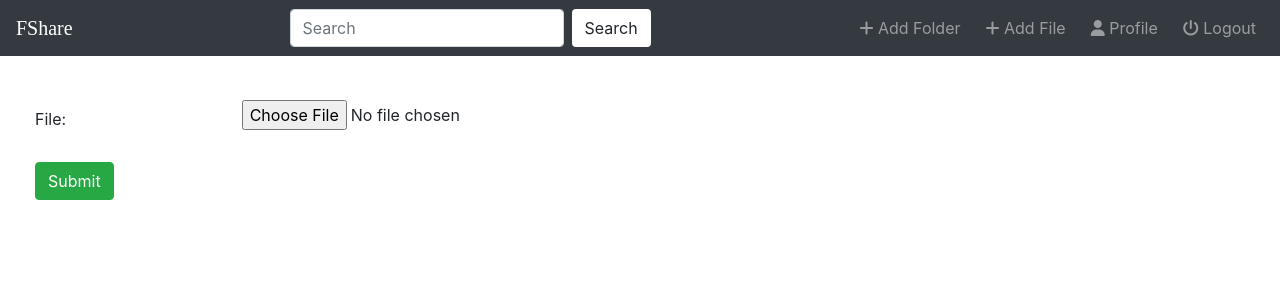
After one commit to PraneethChandra18/filesharing, a Django app: page /fileshare/file/add/ in a window 1280 px wide. The commit adds this page. Shown: the top 300 px of the page. Run offline with Django 3.2, Linux system fonts and the light colour scheme; some libraries are stand-ins or nearby versions.

```diff
--- a/fileshare/models.py
+++ b/fileshare/models.py
@@ -19,10 +19,13 @@ class Folder(models.Model):
 class File(models.Model):
     user = models.ForeignKey(User,on_delete=models.CASCADE,default=1)
     folder=models.ForeignKey(Folder,on_delete=models.CASCADE,null=True,blank=True)
-    name = models.CharField(max_length=50)
+    name = models.CharField(max_length=50,null=True,blank=True)
     file=models.FileField();
-    info=models.TextField()
+    info=models.TextField(null=True,blank=True)
     created_on = models.DateTimeField(auto_now_add=True)
 
+    def get_absolute_url(self):
+        return reverse('fileshare:index')
+
     def __str__(self):
-        return self.name
+        return self.user.username
--- a/fileshare/templates/fileshare/base.html
+++ b/fileshare/templates/fileshare/base.html
@@ -30,6 +30,10 @@
             <a class="nav-link" href="{% url 'fileshare:folder-add' %}"><i class='fas fa-plus'></i> Add Folder &nbsp;</a>
           </li>
           <li class="nav-item">
+            <a class="nav-link" href="{% url 'fileshare:file-add' %}"><i class='fas fa-plus'></i> Add File &nbsp;</a>
+          </li>
+
+          <li class="nav-item">
             <a class="nav-link" href="{% url 'account:profile-view' %}"><i class='fas fa-user'></i> Profile &nbsp;</a>
           </li>
           <li class="nav-item">
--- /dev/null
+++ b/fileshare/templates/fileshare/file_form.html
@@ -0,0 +1,17 @@
+{% extends 'fileshare/base.html'%}
+
+{% block title%} Add Folder {% endblock %}
+
+{% block body %}
+<div class="card-body" style="background-color:white">
+  <form method="post" enctype="multipart/form-data">
+    {% csrf_token %}
+    {% include 'fileshare/form-template.html' %}
+    <div class="form-group row">
+      <div class="col-sm-10">
+        <button type="submit" class="btn btn-success">Submit</button>
+      </div>
+    </div>
+  </form>
+</div>
+{% endblock %}
--- a/fileshare/templates/fileshare/index.html
+++ b/fileshare/templates/fileshare/index.html
@@ -5,7 +5,7 @@
 
 <ul>
   {% for folder in all_folders %}
-  <li> <a href="{{ folder.id }}">{{ folder }}</a> </li>
+  <li> <a href="{% url 'fileshare:detail' folder.pk %}">{{ folder }}</a> </li>
   {% endfor %}
 </ul>
 <ul>
--- a/fileshare/urls.py
+++ b/fileshare/urls.py
@@ -9,5 +9,6 @@ urlpatterns = [
     path('folder/add/',views.FolderCreate.as_view(),name='folder-add'),
     path('folder/add/<int:pk>',views.Folder_Create,name='linked-folder-add'),
     path('folder/delete/<int:pk>',views.FolderDelete.as_view(),name='folder-delete'),
+    path('file/add/',views.FileAdd.as_view(),name='file-add'),
 
 ]
--- a/fileshare/views.py
+++ b/fileshare/views.py
@@ -71,3 +71,11 @@ class FolderDelete(DeleteView):
     # the above get function is used to delete the model without confirmation.
 
 #------------------------------------------------------------------------------------------------------
+
+class FileAdd(CreateView):
+    model = File
+    fields = ['file']
+
+    def form_valid(self, form):
+        form.instance.user = self.request.user
+        return super(FileAdd, self).form_valid(form)
```
Also changed, not shown: db.sqlite3, fileshare/migrations/0011_auto_20200319_1044.py (added), media/1_3lFgOKb.jpg (added), media/1_EK9wt4l.jpg (added), media/1_RZeckse.jpg (added).
